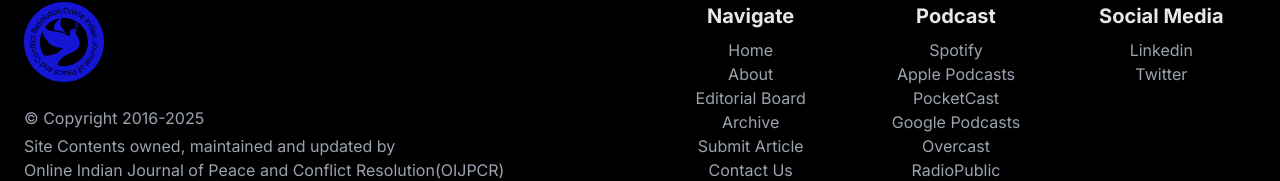
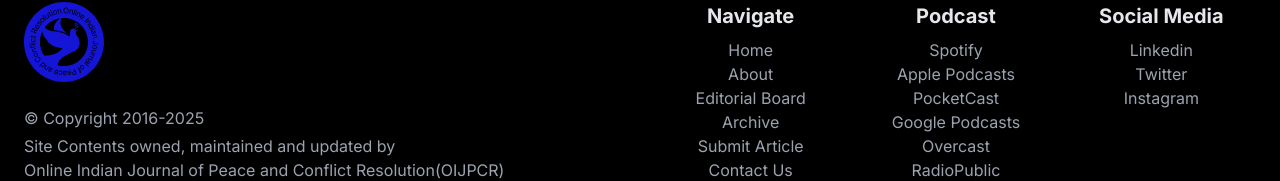
Before and after one commit to batman004/OIJPCR-front-end, a React (Create React App) app: page / in a window 1280 px wide. Shown: the part 2383-2564 px from the top of the page. Built offline with nearby package versions, Linux system fonts and the light colour scheme; no server answers.

Commit message:
feat: add Instagram link to social media components

```diff
--- a/src/components/Footer/URLs/SocialMedia.js
+++ b/src/components/Footer/URLs/SocialMedia.js
@@ -8,6 +8,10 @@ const SocialMedia = [
   {
     url: Links.Twitter,
     value: 'Twitter',
+  },
+  {
+    url: Links.Instagram,
+    value: 'Instagram',
   }
 ];
 
--- a/src/components/Home/Socials/Links.js
+++ b/src/components/Home/Socials/Links.js
@@ -2,4 +2,6 @@ export const SocialMediaLinks = {
   Linkedin: 'https://www.linkedin.com/company/oijpcr/',
 
   Twitter: 'https://twitter.com/oijpcr',
+
+  Instagram: 'https://www.instagram.com/oijpcr_/',
 }
```
